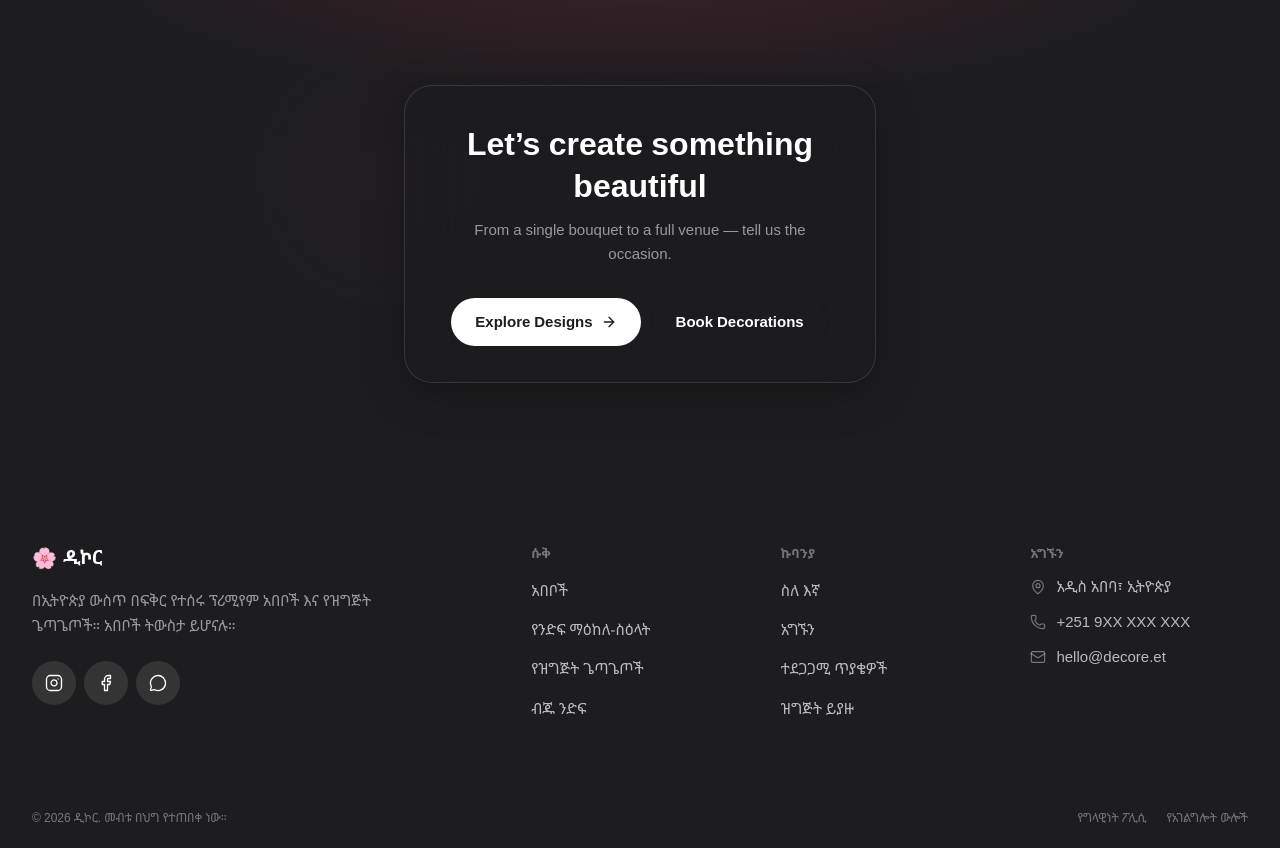
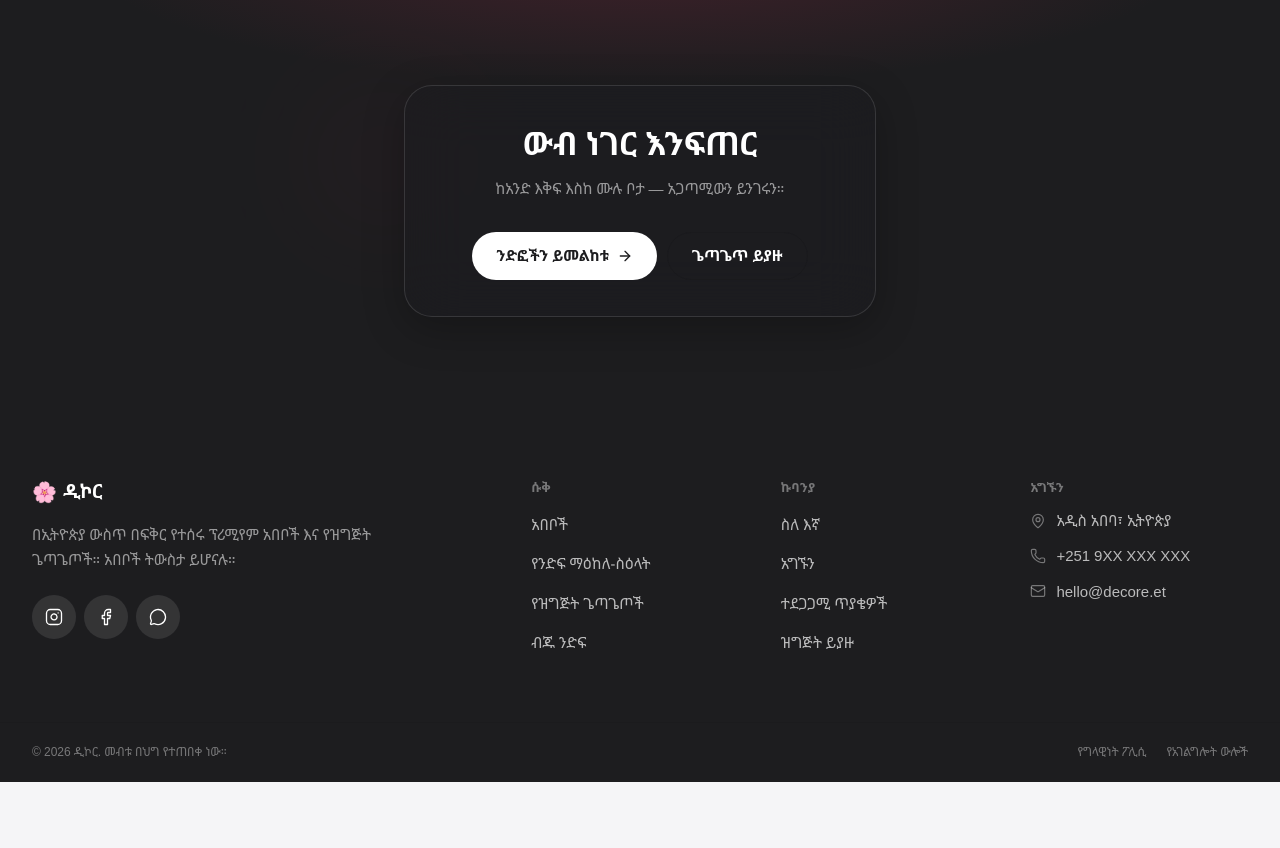
Before and after one commit to Menelik2/Decore, a Next.js app: page / in a window 1280 px wide. Shown: the part 2900-3748 px from the top of the page. After the commit the page ends 3682 px from the top, so only its background shows below. Built offline with nearby package versions, Linux system fonts and the light colour scheme.

Commit message:
Update CTA with Amharic translations

```diff
--- a/src/components/home/cta.tsx
+++ b/src/components/home/cta.tsx
@@ -3,8 +3,11 @@
 import { motion } from "framer-motion"
 import Link from "next/link"
 import { ArrowRight } from "lucide-react"
+import { useTranslations } from "@/lib/i18n/locale-context"
 
 export function CTA() {
+  const t = useTranslations()
+
   return (
     <section className="relative py-16 md:py-24 overflow-hidden">
       <div className="absolute inset-0 bg-[#1d1d1f]" />
@@ -30,24 +33,24 @@ export function CTA() {
           transition={{ duration: 0.6, ease: [0.22, 1, 0.36, 1] }}
         >
           <h2 className="text-[26px] sm:text-[32px] font-bold tracking-tight text-white leading-[1.15] mb-3">
-            Let’s create something beautiful
+            {t("CTA.title")}
           </h2>
           <p className="text-[15px] text-white/55 leading-relaxed mb-8 max-w-sm mx-auto">
-            From a single bouquet to a full venue — tell us the occasion.
+            {t("CTA.subtitle")}
           </p>
           <div className="flex flex-col sm:flex-row items-center justify-center gap-2.5">
             <Link
               href="/designs"
               className="inline-flex items-center justify-center gap-2 h-12 px-6 rounded-full bg-white text-[#1d1d1f] text-[15px] font-semibold active:scale-[0.97] transition-transform w-full sm:w-auto"
             >
-              Explore Designs
+              {t("CTA.exploreDesigns")}
               <ArrowRight className="h-4 w-4" />
             </Link>
             <Link
               href="/booking"
               className="inline-flex items-center justify-center h-12 px-6 rounded-full border border-white/20 text-white text-[15px] font-semibold active:scale-[0.97] transition-transform w-full sm:w-auto hover:bg-white/10"
             >
-              Book Decorations
+              {t("CTA.bookDecorations")}
             </Link>
           </div>
         </motion.div>
```
